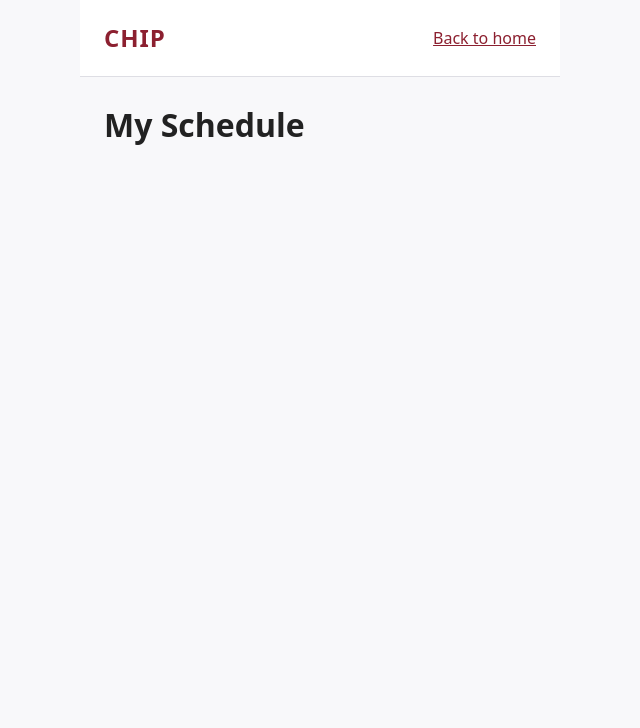
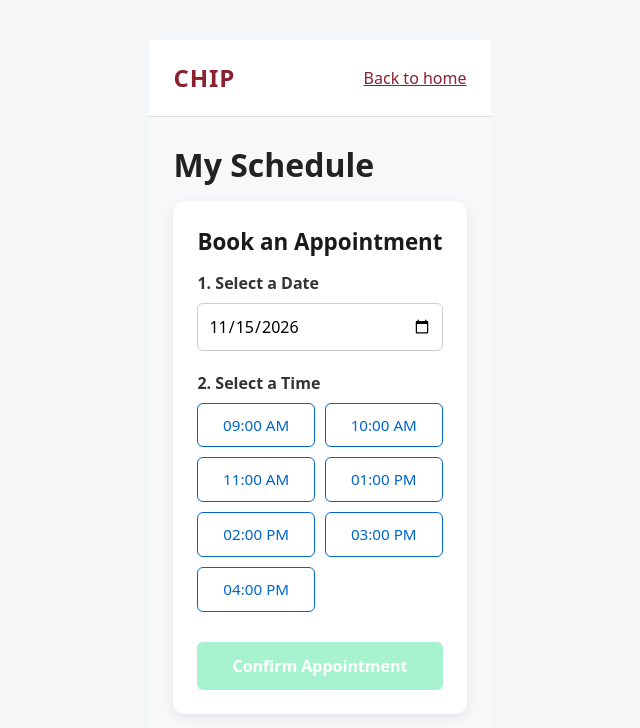
Before and after one commit to FaithAkinlade/CS-597-Functional-Prototype, a plain HTML site: page CHIP_main/schedule/index.html in a window 1280 px wide. Shown: the whole page, without its empty margins (320-960 px from the left). Drawn offline with Linux system fonts and the light colour scheme.

Commit message:
added scheduling prototype

```diff
--- a/CHIP_main/schedule/index.html
+++ b/CHIP_main/schedule/index.html
@@ -7,7 +7,122 @@
 <link rel="stylesheet" href="../styles.css">
 <link rel="stylesheet" href="style.css">
 <script src="../shared.js" defer></script>
-<script src="script.js" defer></script>
+<!-- <script src="script.js" defer></script> -->
 </head>
-<body><div class="app-shell"><header class="app-header"><a class="brand" href="../index.html">CHIP</a><a href="../index.html">Back to home</a></header><main class="page-content"><h1>My Schedule</h1><!-- Feature content goes here --></main></div></body>
+<body><div class="app-shell"><header class="app-header"><a class="brand" href="../index.html">CHIP</a><a href="../index.html">Back to home</a></header><main class="page-content"><h1>My Schedule</h1>
+    <style>
+    body {
+      font-family: system-ui, -apple-system, sans-serif;
+      background-color: #f4f6f8;
+      display: flex;
+      justify-content: center;
+      padding: 40px 20px;
+      margin: 0;
+    }
+    .scheduler-card {
+      background: #ffffff;
+      padding: 24px;
+      border-radius: 12px;
+      box-shadow: 0 4px 12px rgba(0, 0, 0, 0.08);
+      max-width: 400px;
+      width: 100%;
+    }
+    h2 {
+      margin-top: 0;
+      font-size: 1.4rem;
+      color: #1a1a1a;
+    }
+    .form-group {
+      margin-bottom: 20px;
+    }
+    label {
+      display: block;
+      font-weight: 600;
+      margin-bottom: 8px;
+      color: #333;
+    }
+    input[type="date"] {
+      width: 100%;
+      padding: 10px;
+      border: 1px solid #ccc;
+      border-radius: 6px;
+      font-size: 1rem;
+      box-sizing: border-box;
+    }
+    .slots-grid {
+      display: grid;
+      grid-template-columns: repeat(2, 1fr);
+      gap: 10px;
+    }
+    .slot-btn {
+      padding: 10px;
+      border: 1px solid #0066cc;
+      background: #ffffff;
+      color: #0066cc;
+      border-radius: 6px;
+      font-size: 0.95rem;
+      cursor: pointer;
+      transition: all 0.15s ease;
+    }
+    .slot-btn:hover:not(:disabled) {
+      background: #e6f0fa;
+    }
+    .slot-btn.selected {
+      background: #0066cc;
+      color: #ffffff;
+      font-weight: 600;
+    }
+    .slot-btn:disabled {
+      border-color: #ddd;
+      background: #f9f9f9;
+      color: #aaa;
+      cursor: not-allowed;
+      text-decoration: line-through;
+    }
+    .confirm-btn {
+      width: 100%;
+      padding: 12px;
+      background: #10b981;
+      color: white;
+      border: none;
+      border-radius: 6px;
+      font-size: 1rem;
+      font-weight: 600;
+      cursor: pointer;
+      margin-top: 10px;
+    }
+    .confirm-btn:disabled {
+      background: #a7f3d0;
+      cursor: not-allowed;
+    }
+    .status-message {
+      margin-top: 16px;
+      padding: 12px;
+      border-radius: 6px;
+      background: #ecfdf5;
+      color: #065f46;
+      font-size: 0.95rem;
+      display: none;
+    }
+  </style>
+
+  <div class="scheduler-card">
+    <h2>Book an Appointment</h2>
+
+    <div class="form-group">
+      <label for="date-picker">1. Select a Date</label>
+      <input type="date" id="date-picker">
+    </div>
+
+    <div class="form-group">
+      <label>2. Select a Time</label>
+      <div id="slots-container" class="slots-grid"></div>
+    </div>
+
+    <button id="confirm-btn" class="confirm-btn" disabled>Confirm Appointment</button>
+    <div id="status-message" class="status-message"></div>
+  </div>
+
+  <script src="schedule.js"></script>
+</body>
 </html>
--- /dev/null
+++ b/CHIP_main/schedule/schedule.js
@@ -0,0 +1,78 @@
+// Feature-specific functionality goes here.
+    const datePicker = document.getElementById('date-picker');
+    const slotsContainer = document.getElementById('slots-container');
+    const confirmBtn = document.getElementById('confirm-btn');
+    const statusMessage = document.getElementById('status-message');
+
+    // Standard available time slots
+    const availableTimes = [
+      '09:00 AM', '10:00 AM', '11:00 AM',
+      '01:00 PM', '02:00 PM', '03:00 PM', '04:00 PM'
+    ];
+
+    // Simulated already-booked slots (Date -> Array of times)
+    const bookedSlots = {};
+
+    let selectedTime = null;
+
+    // Set default and minimum selectable date to today
+    const today = new Date().toISOString().split('T')[0];
+    datePicker.min = today;
+    datePicker.value = today;
+
+    function renderTimeSlots(date) {
+      slotsContainer.innerHTML = '';
+      selectedTime = null;
+      confirmBtn.disabled = true;
+
+      const unavailableForDate = bookedSlots[date] || [];
+
+      availableTimes.forEach(time => {
+        const btn = document.createElement('button');
+        btn.type = 'button';
+        btn.className = 'slot-btn';
+        btn.textContent = time;
+
+        // Disable button if the slot is already booked
+        if (unavailableForDate.includes(time)) {
+          btn.disabled = true;
+        }
+
+        btn.addEventListener('click', () => {
+          document.querySelectorAll('.slot-btn').forEach(b => b.classList.remove('selected'));
+          btn.classList.add('selected');
+          selectedTime = time;
+          confirmBtn.disabled = false;
+          statusMessage.style.display = 'none';
+        });
+
+        slotsContainer.appendChild(btn);
+      });
+    }
+
+    // Re-render slots when the user changes the date
+    datePicker.addEventListener('change', (e) => {
+      statusMessage.style.display = 'none';
+      renderTimeSlots(e.target.value);
+    });
+
+    // Handle booking confirmation
+    confirmBtn.addEventListener('click', () => {
+      const selectedDate = datePicker.value;
+      if (!selectedDate || !selectedTime) return;
+
+      // Save the booking to our local state so it becomes disabled
+      if (!bookedSlots[selectedDate]) {
+        bookedSlots[selectedDate] = [];
+      }
+      bookedSlots[selectedDate].push(selectedTime);
+
+      statusMessage.textContent = `Confirmed! Your appointment is set for ${selectedDate} at ${selectedTime}.`;
+      statusMessage.style.display = 'block';
+
+      // Refresh the grid to show the newly booked slot as unavailable
+      renderTimeSlots(selectedDate);
+    });
+
+    // Initial render for today's date
+    renderTimeSlots(today);
```
